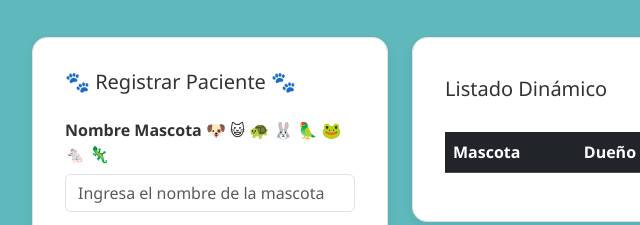
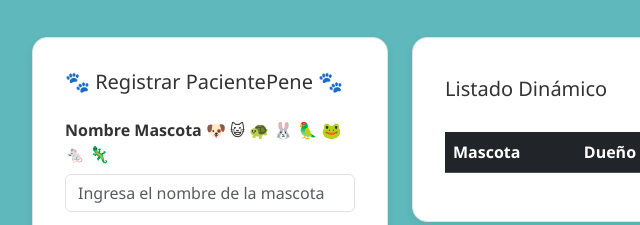
Before and after one commit to sicosis3dfx/FrontEnd_Eva2_AlexanderCortes_AngeloZamora_ProtectoVeterinaria, a website: page ProyectoVeterinaria/index.html in a window 1280 px wide. Shown: the part 733-958 px from the top of the page, 50-690 px from the left. Drawn offline with nearby package versions, Linux system fonts and the light colour scheme.

Commit message:
Updateinndex

```diff
--- a/ProyectoVeterinaria/index.html
+++ b/ProyectoVeterinaria/index.html
@@ -20,7 +20,7 @@
         <div class="row g-4">
             <div class="col-md-4 animar">
                 <div class="tarjeta h-100">
-                    <h3 class="h5 mb-4" id="tituloForm">🐾 Registrar Paciente 🐾</h3>
+                    <h3 class="h5 mb-4" id="tituloForm">🐾 Registrar PacientePene 🐾</h3>
                     <form id="formMascota">
                         <input type="hidden" id="indexEdicion">
 
```
